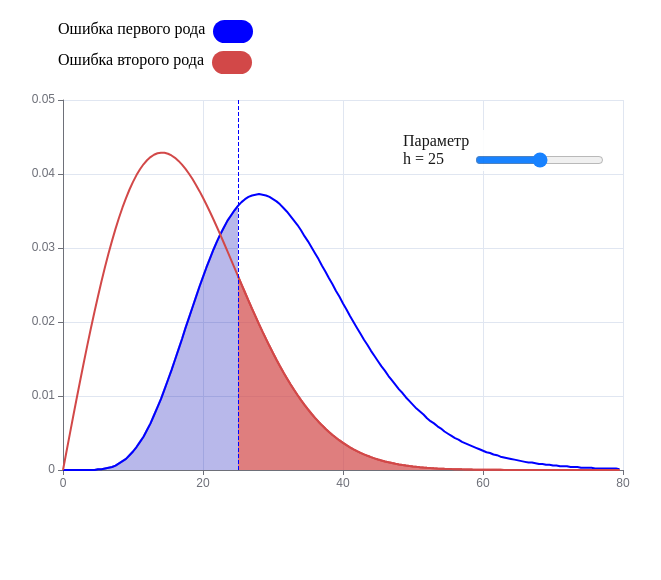
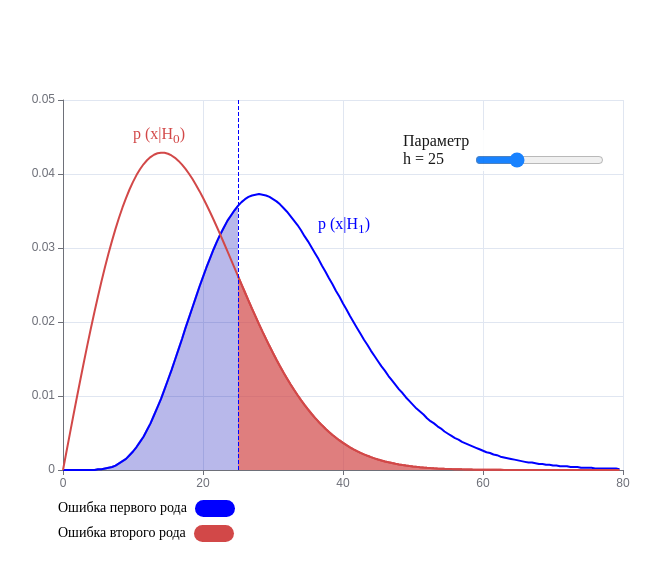
Before and after one commit to meshbor/charts-sber, a React (Create React App) app: page /teorver-6-3-1 in a window 1280 px wide. Shown: the top 580 px of the page, without its empty margins (47-708 px from the left). Built offline with nearby package versions, Linux system fonts and the light colour scheme.

Commit message:
teorver update

```diff
--- a/src/charts/3dSurface.js
+++ b/src/charts/3dSurface.js
@@ -73,6 +73,7 @@ function Surface() {
     let chartDom = document.getElementById('echartsID');
     let myChart = chartDom && echarts.init(chartDom);
     options && myChart && myChart.setOption(options, true);
+    return () => myChart.dispose();
   }, []);
 
   return (
--- a/src/charts/FlatSurface.js
+++ b/src/charts/FlatSurface.js
@@ -77,6 +77,7 @@ function FlatSurface() {
     let chartDom = document.getElementById('echartsID');
     let myChart = chartDom && echarts.init(chartDom);
     options && myChart && myChart.setOption(options, true);
+    return ()=> myChart.dispose()
   }, []);
 
   return (
--- a/src/charts/Teorver/Teorver631.jsx
+++ b/src/charts/Teorver/Teorver631.jsx
@@ -22,7 +22,7 @@ function Teorver631() {
   }, []);
   const generateWeibull2 = useMemo(() => {
     let data = [];
-    for (let i = aValue; i < 80; i += 0.5) {
+    for (let i = aValue; i < 70; i += 0.5) {
       const i20 = Number((i / 20).toFixed(3));
       const up1 = i20 * 0.1 * Math.exp(-1 * Math.pow(i20, 2));
       data.push([i, up1]);
@@ -65,24 +65,24 @@ function Teorver631() {
         // min: -1.5,
         // max: 1.5,
       },
-      dataZoom: [
-        {
-          show: true,
-          type: 'inside',
-          filterMode: 'none',
-          xAxisIndex: [0],
-          // startValue: -20,
-          // endValue: 20,
-        },
-        {
-          show: true,
-          type: 'inside',
-          filterMode: 'none',
-          yAxisIndex: [0],
-          // startValue: -20,
-          // endValue: 20,
-        },
-      ],
+      // dataZoom: [
+      //   {
+      //     show: true,
+      //     type: 'inside',
+      //     filterMode: 'none',
+      //     xAxisIndex: [0],
+      //     // startValue: -20,
+      //     // endValue: 20,
+      //   },
+      //   {
+      //     show: true,
+      //     type: 'inside',
+      //     filterMode: 'none',
+      //     yAxisIndex: [0],
+      //     // startValue: -20,
+      //     // endValue: 20,
+      //   },
+      // ],
       visualMap: {
         type: 'piecewise',
         show: false,
@@ -161,6 +161,13 @@ function Teorver631() {
           <div className='second'></div>
         </div>
       </div>
+      <span className='desc__formula1'>
+        p (x|H<sub>0</sub>)
+      </span>
+      <span className='desc__formula2'>
+        p (x|H<sub>1</sub>)
+      </span>
+
       <div className='chart__control value-up'>
         <span>Параметр</span>
         <div className='valueRange'>
@@ -168,8 +175,8 @@ function Teorver631() {
           <input
             onChange={(event) => setADebounce(Number(event.target.value))}
             type='range'
-            min='0'
-            max='50'
+            min='1'
+            max='80'
             step='0.5'
             defaultValue={25}
           />
--- a/src/charts/Teorver/styles.scss
+++ b/src/charts/Teorver/styles.scss
@@ -1,9 +1,10 @@
 .charts {
   &__description {
     position: absolute;
-    top: 20px;
+    top: 500px;
     left: 105px;
     font-family: cursive;
+    font-size: 14px;
     display: flex;
     flex-direction: column;
     gap: 0.5rem;
@@ -15,13 +16,29 @@
 }
 .first {
   width: 40px;
-  height: 23px;
+  height: 17px;
   background-color: blue;
   border-radius: 16px;
 }
 .second {
   border-radius: 16px;
   width: 40px;
-  height: 23px;
+  height: 17px;
   background-color: #d24848;
 }
+.desc__formula1 {
+  font-family: cursive;
+  position: absolute;
+  top: 125px;
+  left: 180px;
+  color: #d24848;
+  z-index: 10;
+}
+.desc__formula2 {
+  font-family: cursive;
+  position: absolute;
+  top: 215px;
+  left: 365px;
+  color: blue;
+  z-index: 10;
+}
```
